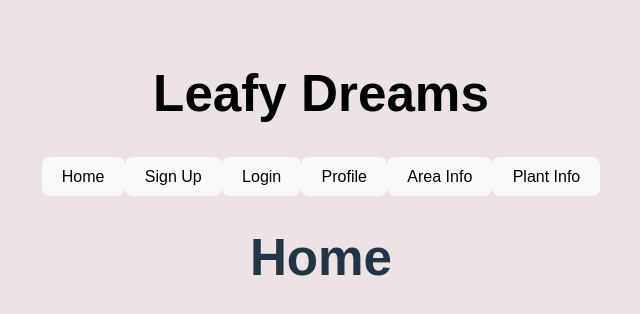
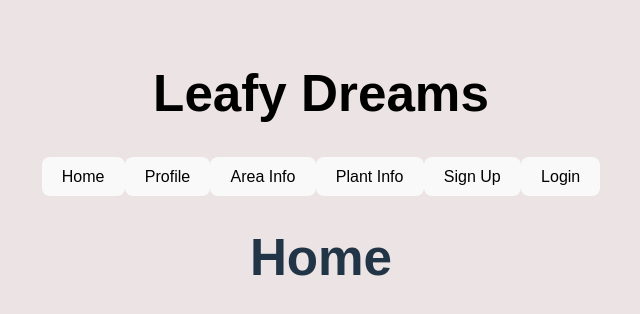
Before and after one commit to thomassmith0526/Leafy-Dreams, a React (Vite) app in the folder client/: page / in a window 1280 px wide. Shown: the top 314 px of the page, without its empty margins (319-959 px from the left). Built offline with nearby package versions, Linux system fonts and the light colour scheme; a web font is replaced by a local one.

Commit message:
fixed order of pages

```diff
--- a/client/src/App.jsx
+++ b/client/src/App.jsx
@@ -27,14 +27,6 @@ function App() {
             <button>Home</button>
           </Link>
 
-          <Link to="/signup">
-            <button>Sign Up</button>
-          </Link>
-
-          <Link to="/login">
-            <button>Login</button>
-          </Link>
-
           <Link to="/profile">
             <button>Profile</button>
           </Link>
@@ -46,19 +38,26 @@ function App() {
           <Link to="/plant-info">
             <button>Plant Info</button>
           </Link>
+          <Link to="/signup">
+            <button>Sign Up</button>
+          </Link>
+
+          <Link to="/login">
+            <button>Login</button>
+          </Link>
 
           <Routes>
             <Route path="/" element={<Home />} />
-
-            <Route path="/signup" element={<Signup />} />
-
-            <Route path="/login" element={<Login />} />
 
             <Route path="/profile" element={<Profile />} />
 
             <Route path="/area-info" element={<AreaInfo />} />
 
             <Route path="/plant-info" element={<PlantInfo />} />
+
+            <Route path="/signup" element={<Signup />} />
+
+            <Route path="/login" element={<Login />} />
           </Routes>
         </Router>
       </ApolloProvider>
```
